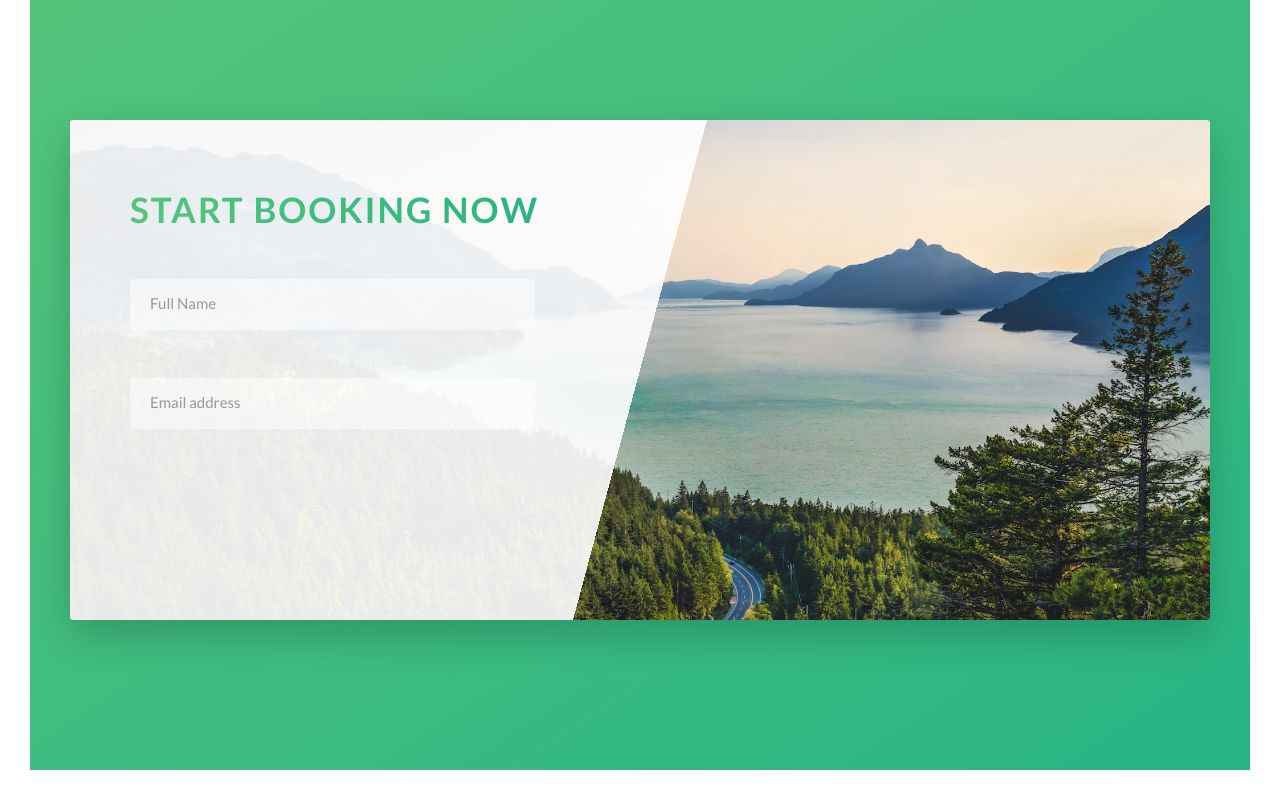
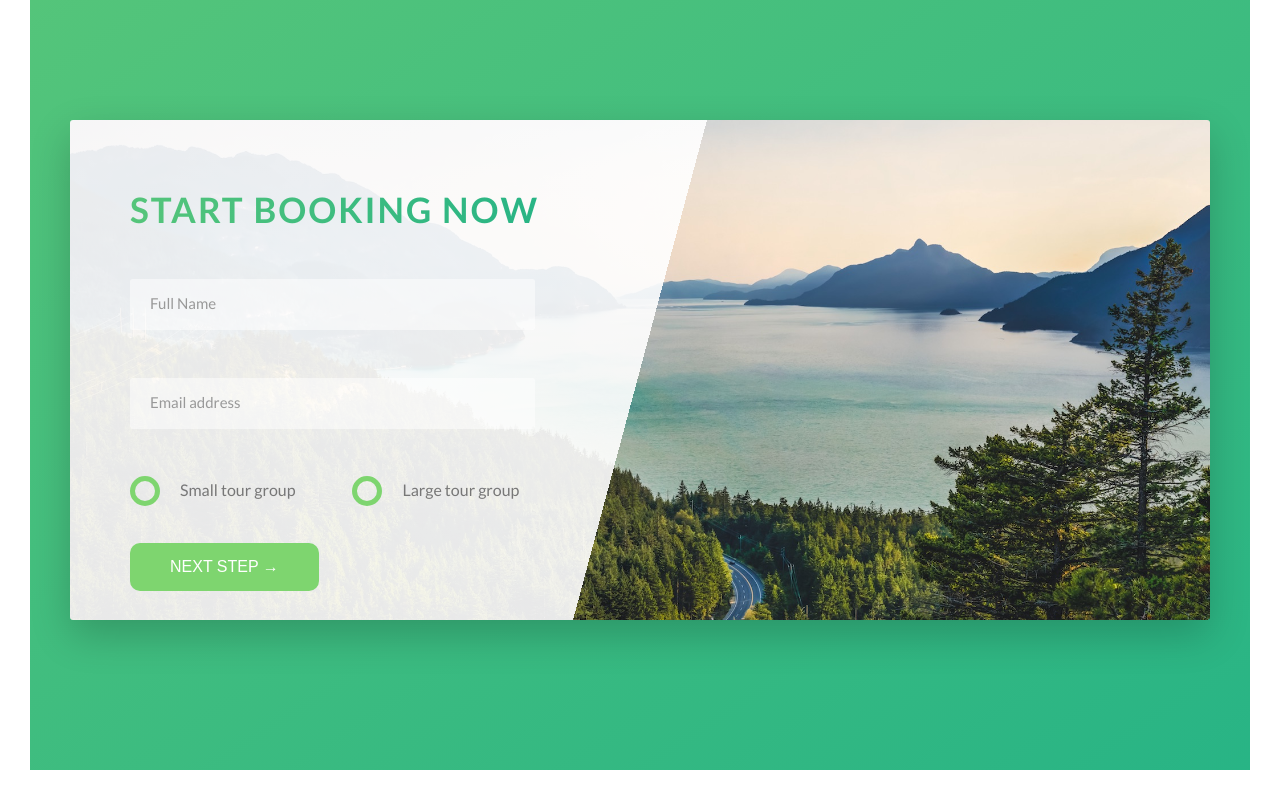
Before and after one commit to arade1994/natours, a website: page index.html in a window 1280 px wide. Shown: the part 4455-5255 px from the top of the page. Drawn offline with Linux system fonts and the light colour scheme.

Commit message:
Added radio buttons and submit button to form -> section completed

```diff
--- a/index.html
+++ b/index.html
@@ -334,6 +334,36 @@
                   />
                   <label for="email" class="form__label">Email address</label>
                 </div>
+                <div class="form__group u-margin-bottom-medium">
+                  <div class="form__radio-group">
+                    <input
+                      id="small"
+                      type="radio"
+                      class="form__radio-input"
+                      name="size"
+                    />
+                    <label for="small" class="form__radio-label"
+                      ><span class="form__radio-button"></span>Small tour
+                      group</label
+                    >
+                  </div>
+                  <div class="form__radio-group">
+                    <input
+                      id="large"
+                      type="radio"
+                      class="form__radio-input"
+                      name="size"
+                    />
+                    <label for="large" class="form__radio-label"
+                      ><span class="form__radio-button"></span> Large tour
+                      group</label
+                    >
+                  </div>
+                </div>
+
+                <div class="form__group">
+                  <button class="btn btn--green">Next step &rarr;</button>
+                </div>
               </form>
             </div>
           </div>
--- a/sass/base/_utilities.scss
+++ b/sass/base/_utilities.scss
@@ -1,23 +1,23 @@
 .u-center-text {
-  text-align: center;
+  text-align: center !important;
 }
 
 .u-margin-bottom-small {
-  margin-bottom: 1.5rem;
+  margin-bottom: 1.5rem !important;
 }
 
 .u-margin-bottom-medium {
-  margin-bottom: 4rem;
+  margin-bottom: 4rem !important;
 }
 
 .u-margin-bottom-big {
-  margin-bottom: 8rem;
+  margin-bottom: 8rem !important;
 }
 
 .u-margin-top-big {
-  margin-top: 8rem;
+  margin-top: 8rem !important;
 }
 
 .u-margin-top-huge {
-  margin-top: 10rem;
+  margin-top: 10rem !important;
 }
--- a/sass/components/_button.scss
+++ b/sass/components/_button.scss
@@ -1,4 +1,5 @@
 .btn {
+  &,
   &:link,
   &:visited {
     text-decoration: none;
@@ -9,6 +10,10 @@
     border-radius: $border-radius-large;
     transition: all 0.2s;
     position: relative;
+
+    //Change for the <button> element
+    border: none;
+    cursor: pointer;
   }
 
   &:hover {
@@ -21,7 +26,9 @@
     }
   }
 
-  &:active {
+  &:active,
+  &:focus {
+    outline: none;
     transform: translateY(-0.1rem);
     box-shadow: 0 0.5rem 1rem rgba($color-black, 0.2);
   }
--- a/sass/components/_form.scss
+++ b/sass/components/_form.scss
@@ -14,6 +14,7 @@
     border-bottom: 3px solid transparent;
     width: 90%;
     display: block;
+    transition: all 0.3s;
 
     &:focus {
       outline: none;
@@ -44,4 +45,50 @@
     visibility: hidden;
     transform: translateY(-4rem);
   }
+
+  &__radio-group {
+    width: 49%;
+    display: inline-block;
+  }
+
+  &__radio-input {
+    display: none;
+  }
+
+  &__radio-label {
+    font-size: $default-font-size;
+    cursor: pointer;
+    position: relative;
+    padding-left: 5rem;
+  }
+
+  &__radio-button {
+    height: 3rem;
+    width: 3rem;
+    border: 5px solid $color-primary;
+    border-radius: 50%;
+    display: inline-block;
+    position: absolute;
+    left: 0;
+    top: -0.4rem;
+
+    &::after {
+      content: "";
+      display: block;
+      height: 1.3rem;
+      width: 1.3rem;
+      border-radius: 50%;
+      position: absolute;
+      top: 50%;
+      left: 50%;
+      transform: translate(-50%, -50%);
+      background-color: $color-primary;
+      opacity: 0;
+      transition: opacity 0.2s;
+    }
+  }
+
+  &__radio-input:checked ~ &__radio-label &__radio-button::after {
+    opacity: 1;
+  }
 }
```
Also changed, not shown: css/style.css.
